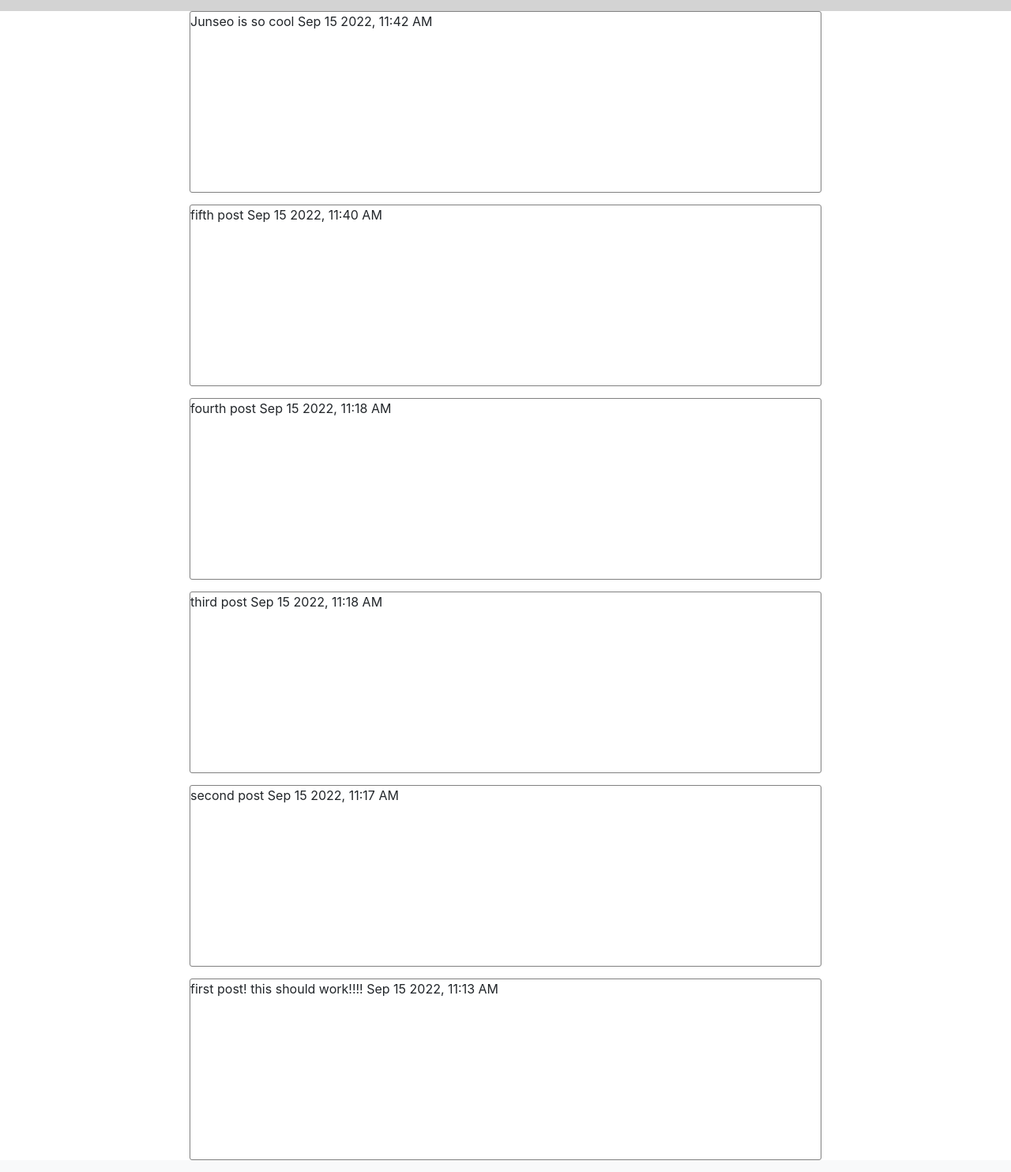
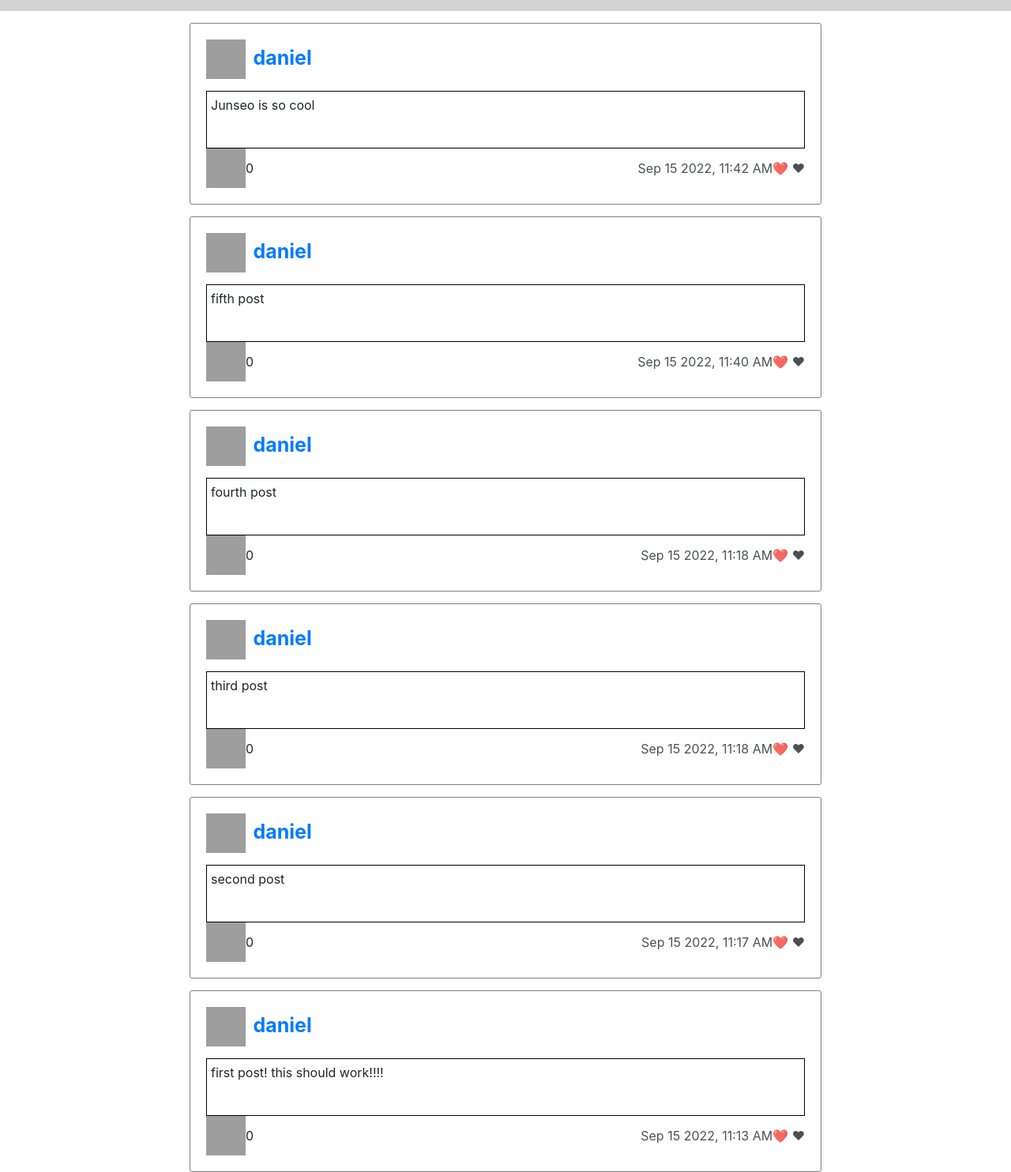
Before and after one commit to Dchoi0729/cs50w, a Django app: a page that uses project4/network/templates/network/profile.html in a window 1280 px wide. Shown: the part 372-1856 px from the top of the page at 79% size. Run offline with Django 3.2, Linux system fonts and the light colour scheme; a user stored in the database is signed in; data comes from the database, SQL or seed files in the repository; both versions use the stored data as it was after the commit; data that the repository does not hold is empty; some libraries are stand-ins or nearby versions; grey boxes are pictures that could not be loaded.

Commit message:
made post

```diff
--- a/project4/network/models.py
+++ b/project4/network/models.py
@@ -17,7 +17,8 @@ class Post(models.Model):
     def serialize(self):
         return {
             "id": self.id,
-            "user": self.user.id,
+            "user": self.user.username,
+            "pic": self.user.profile_pic,
             "content": self.content,
             "date": self.date.strftime("%b %d %Y, %I:%M %p"),
             "likes": self.likes.count()
--- a/project4/network/static/network/network.js
+++ b/project4/network/static/network/network.js
@@ -1,6 +1,6 @@
 document.addEventListener('DOMContentLoaded', function() {
     // Make sure static js is working
-    console.log('hi');
+    console.log('bye!!');
 
     const curr_page = get_curr_page();
     load_posts(curr_page);
@@ -60,9 +60,55 @@ function load_posts(page){
         let div = document.createElement('div');
         div.setAttribute('class', 'post-container')
         div.setAttribute('id', post['id']);
-        div.innerHTML = post['content'] + ' ' + post['date'];
+        //div.innerHTML = post['content'] + ' ' + post['date'] + ' ' + post['pic'];
+        div.innerHTML = `
+        <div>
+          <img src="${post['pic']}" class="post-profile-pic">
+          <a class="post-username" href="/profile/${post['user']}">${post['user']}</a>
+        </div>
+        <div class="post-content">
+          ${post['content']}
+        </div>
+        `
+
+        let footer = document.createElement('div');
+        footer.setAttribute('class', 'post-footer');
+
+        let image = document.createElement('img');
+        image.setAttribute('src', 'https://cdn.pixabay.com/photo/2017/06/26/20/33/icon-2445095_960_720.png');
+        // blank https://cdn.pixabay.com/photo/2017/06/26/20/33/icon-2445095_960_720.png
+        // red https://cdn.pixabay.com/photo/2012/04/01/18/44/heart-23960__340.png
+        image.setAttribute('class', 'post-heart');
+        image.setAttribute('id', post['id']);
+        image.addEventListener('click', (event) => likePost(event))
+
+        let likes = document.createElement('div');
+        likes.setAttribute('class', 'post-likes');
+        likes.innerHTML = post['likes'];
+
+        let time = document.createElement('div');
+        time.setAttribute('class', 'post-time');
+        time.innerHTML = post['date'] + '&#x2764;&#xFE0F; &#x2764;';
+
+        footer.append(image);
+        footer.append(likes);
+        footer.append(time);
+        div.append(footer);
 
         document.getElementById('posts').append(div);
       })
   });
 }
+
+
+// When user likes/dislikes post
+function likePost(event){
+  console.log(event.target)
+  // make put request
+  // add/subtract to the
+  // https://cdn.pixabay.com/photo/2012/04/01/18/44/heart-23960__340.png
+
+  //  &#x2764;&#xFE0F;
+  //  &#9825;
+  //https://pixabay.com/ko/vectors/%ec%9d%b8%ec%8a%a4-%ed%83%80-%ea%b7%b8%eb%9e%a8-%ec%9d%b8%ec%8a%a4%ed%83%80-%eb%a7%88%ec%9d%8c-3814047/
+}
--- a/project4/network/static/network/styles.css
+++ b/project4/network/static/network/styles.css
@@ -19,7 +19,52 @@
     width: 80vw;
     max-width: 800px;
     height: 230px;
+    display: flex;
+    flex-direction: column;
+    padding: 20px;
 }
+
+.post-profile-pic{
+    height: 50px;
+    width: 50px;
+    object-fit: cover;
+}
+
+.post-username{
+    font-size: 25px;
+    font-weight:bolder;
+    display: inline;
+    margin-left: 5px;
+    position: relative;
+    top: 3px;
+}
+
+.post-content{
+    border: 1px solid black;
+    height: 100%;
+    padding: 5px;
+    margin-top: 15px;
+}
+
+.post-footer{
+    display: flex;
+    align-items: center;
+}
+
+.post-heart{
+    height: 50px;
+    width: 50px;
+    cursor:pointer;
+}
+
+.post-likes{
+    margin-right: auto;
+}
+
+.post-time{
+    opacity: 0.8;
+}
+
 /* layout post div css */
 
 
@@ -33,6 +78,7 @@
     background-color: lightgray;
     padding-top: 15px;
     padding-bottom: 15px;
+    margin-bottom: 15px;
 }
 
 #profile-img{
@@ -100,6 +146,16 @@
 /* index page css */
 
 
+/* follwing page css */
+#following-header{
+    display: flex;
+    justify-content: center;
+    margin-top: 15px;
+    margin-bottom: 15px;
+}
+/* following page css */
+
+
 /* Scroll bar css*/
 /* width */
 ::-webkit-scrollbar {
--- a/project4/network/templates/network/following.html
+++ b/project4/network/templates/network/following.html
@@ -2,7 +2,9 @@
 {% load static %}
 
 {% block header %}
-    FOLLOWING
+    <div id="following-header">
+        <h1>Following</h1>
+    </div>
 {% endblock %}
 
 {% block script %}
--- a/project4/network/templates/network/profile.html
+++ b/project4/network/templates/network/profile.html
@@ -3,13 +3,13 @@
 
 {% block header %}
     <div id="profile">
-        <img id="profile-img" src="https://images.unsplash.com/photo-1438761681033-6461ffad8d80?ixlib=rb-1.2.1&ixid=MnwxMjA3fDB8MHxwaG90by1wYWdlfHx8fGVufDB8fHx8&auto=format&fit=crop&w=1170&q=80">
+        <img id="profile-img" src="{{pic}}">
         <div id="profile-description">
-            <h1 id="profile-name">{{ user }}</h1>
+            <h1 id="profile-name">{{ name }}</h1>
             <div class="row">
-                <div class="col-sm-4 mx-auto center-block text-center">posts<br>0</div>
-                <div class="col-sm-4 mx-auto center-block text-center">following<br>28</div>
-                <div class="col-sm-4 mx-auto center-block text-center">followers<br>4</div>
+                <div class="col-sm-4 mx-auto center-block text-center">posts<br>{{postCount}}</div>
+                <div class="col-sm-4 mx-auto center-block text-center">following<br>{{following}}</div>
+                <div class="col-sm-4 mx-auto center-block text-center">followers<br>{{followers}}</div>
             </div>
             <div id="profile-bio">
                 bio goes here
--- a/project4/network/views.py
+++ b/project4/network/views.py
@@ -85,9 +85,15 @@ def following(request):
 
 
 def profile(request, name):
+    user = User.objects.get(username=name)
     return render(request, "network/profile.html", {
-        "name": name
+        "name": name,
+        "postCount": user.posts.all().count(),
+        "following": user.following.all().count(),
+        "followers": user.followers.all().count(),
+        "pic":user.profile_pic
     })
+
 
 @csrf_exempt
 @login_required
@@ -128,6 +134,10 @@ def posts(request, path):
         posts = Post.objects.filter(
             user=user
         )
+    elif page == "following":
+        following = tuple(request.user.following.all())
+        posts = Post.objects.filter(user__in = following)
+
     else:
         return JsonResponse({"error": "Invalid page."}, status=400)
 
```
Also changed, not shown: project4/db.sqlite3, project4/network/static/network/heart-blank.png (added), project4/network/static/network/heart-red.png (added).
